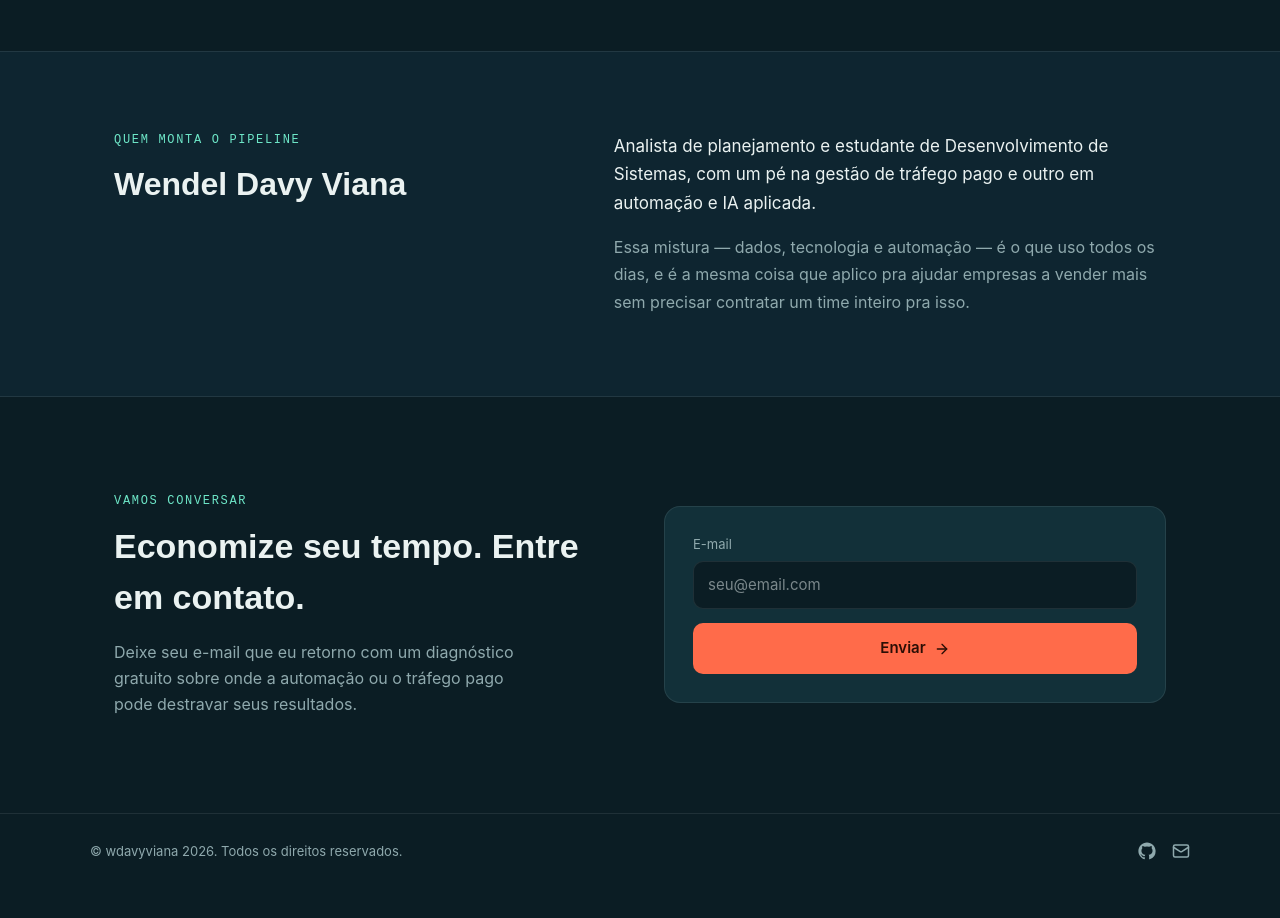
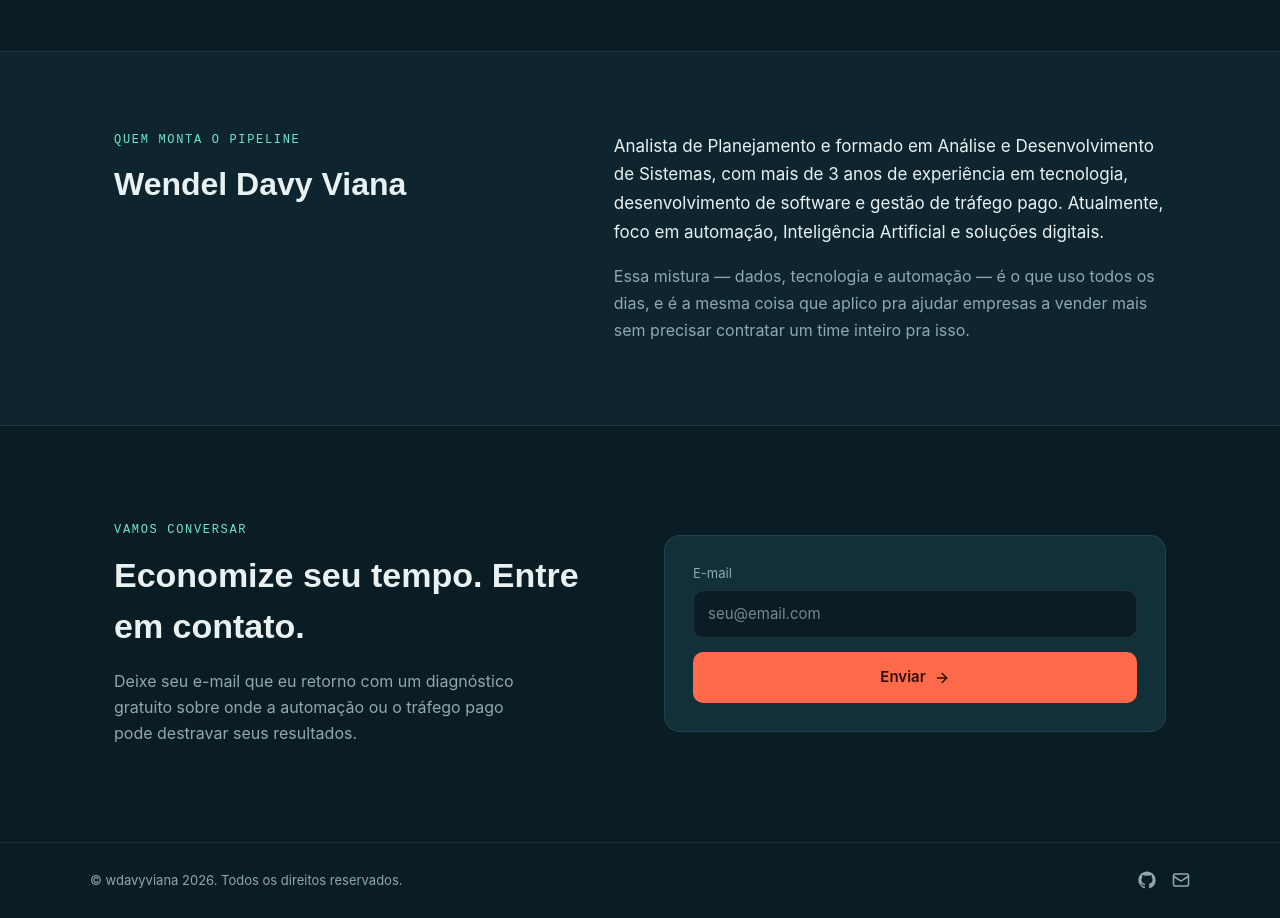
Before and after one commit to wdavyviana/wendel-portifolio, a React (Vite) app: page / in a window 1280 px wide. Shown: the part 1740-2658 px from the top of the page. Before the commit the page ends 2629 px from the top, so only its background shows below. Built offline with nearby package versions, Linux system fonts and the light colour scheme.

Commit message:
docs: atualiza apresentação profissional do portfólio

```diff
--- a/src/data/content.js
+++ b/src/data/content.js
@@ -71,7 +71,7 @@ export const tools = [
 export const about = {
   eyebrow: "Quem monta o pipeline",
   name: "Wendel Davy Viana",
-  p1: "Analista de planejamento e estudante de Desenvolvimento de Sistemas, com um pé na gestão de tráfego pago e outro em automação e IA aplicada.",
+  p1: "Analista de Planejamento e formado em Análise e Desenvolvimento de Sistemas, com mais de 3 anos de experiência em tecnologia, desenvolvimento de software e gestão de tráfego pago. Atualmente, foco em automação, Inteligência Artificial e soluções digitais.",
   p2: "Essa mistura — dados, tecnologia e automação — é o que uso todos os dias, e é a mesma coisa que aplico pra ajudar empresas a vender mais sem precisar contratar um time inteiro pra isso.",
 };
 
```
